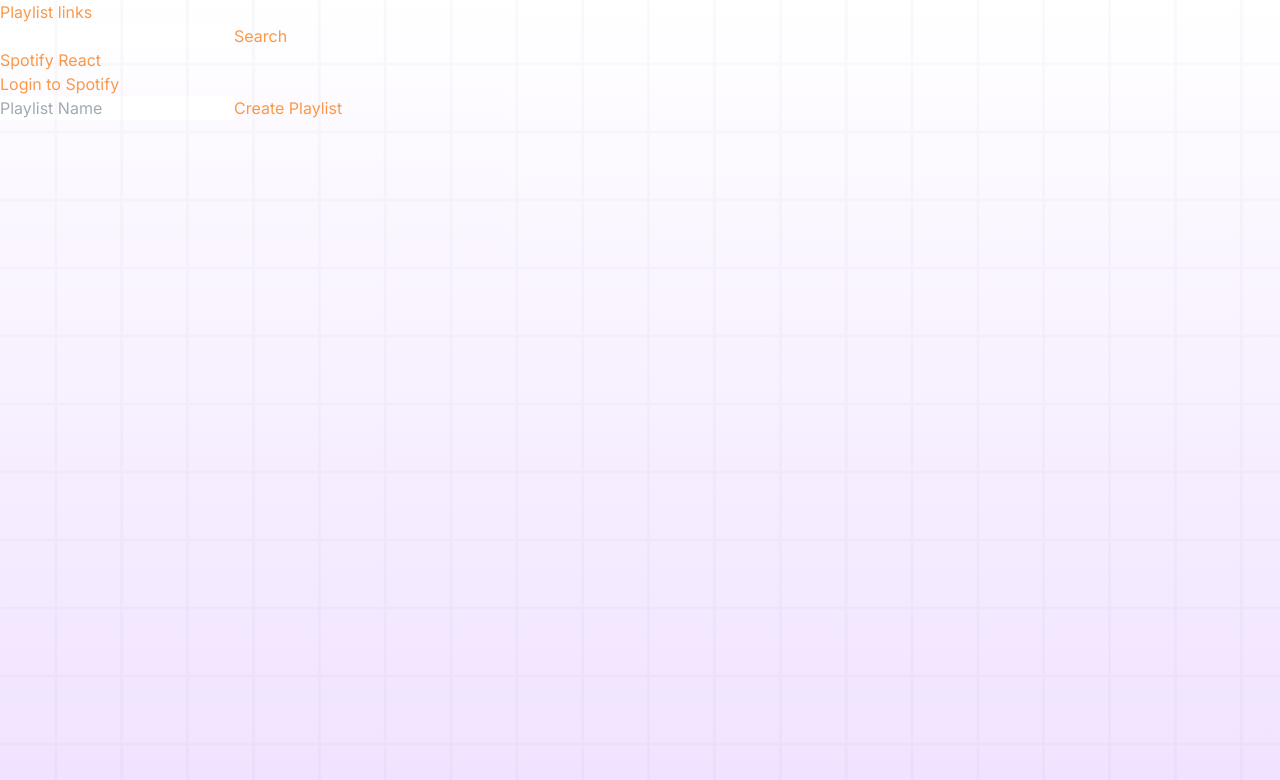
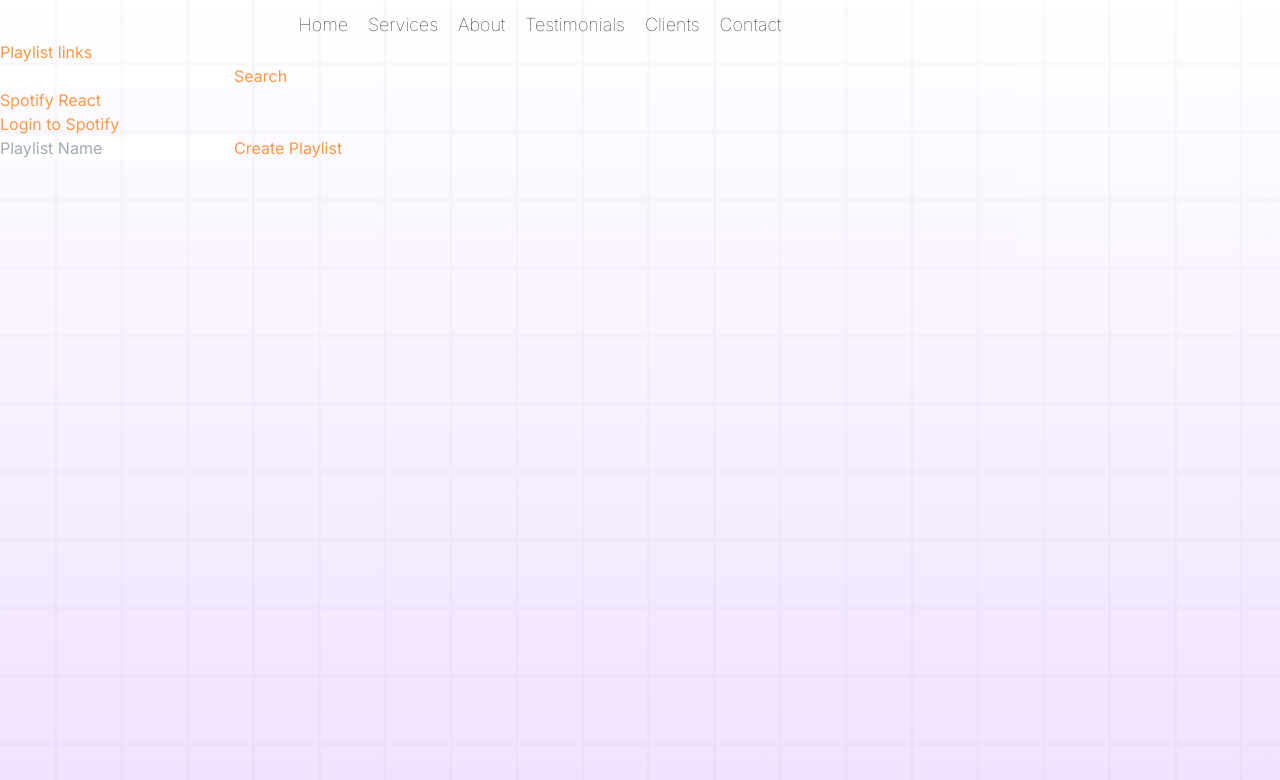
Before and after one commit to Njoe00/Youtube-PlayList-To-Spotify-Converter, a Next.js app: page / in a window 1280 px wide. Shown: the top 780 px of the page. Built offline with nearby package versions, Linux system fonts and the light colour scheme.

Commit message:
adding header section to website with matching colour and distancing

```diff
--- /dev/null
+++ b/src/app/header/page.tsx
@@ -0,0 +1,22 @@
+import React, { useState } from "react";
+
+export default function Header() {
+  const headerSections = [
+    "Home",
+    "Services",
+    "About",
+    "Testimonials",
+    "Clients",
+    "Contact",
+  ];
+
+  return (
+    <div className="flex justify-center flex-row w-[1080px] h-10">
+      {headerSections.map((headerSection, index) => (
+        <button className="hover:text-primary-color text-black font-thin px-2.5 h-[49px] text-lg text-center">
+          {headerSection}
+        </button>
+      ))}
+    </div>
+  );
+}
--- a/src/app/page.tsx
+++ b/src/app/page.tsx
@@ -3,6 +3,7 @@ import React, { useEffect, useState } from "react";
 import axios from "axios";
 
 import Playlist from "./playlist/page";
+import Header from "./header/page";
 
 type spotifyDataObj = {
   album: { images: [{ url: string }] };
@@ -148,6 +149,7 @@ export default function Home() {
       <div className="bg-gradient-to-b from-white to-purple-200 bg-cover h-[1080px] opacity-[.93]">
         <div className="App">
           <header className="App-header">
+            <Header />
             <YoutubePlaylistTitles
               playListItem={playListItem}
               setPlayListItem={setPlayListItem}
--- a/tailwind.config.ts
+++ b/tailwind.config.ts
@@ -8,6 +8,9 @@ const config: Config = {
   ],
   theme: {
     extend: {
+      colors: {
+        "primary-color": "#9E3FFD",
+      },
       backgroundImage: {
         "gradient-radial": "radial-gradient(var(--tw-gradient-stops))",
         "gradient-conic":
```
